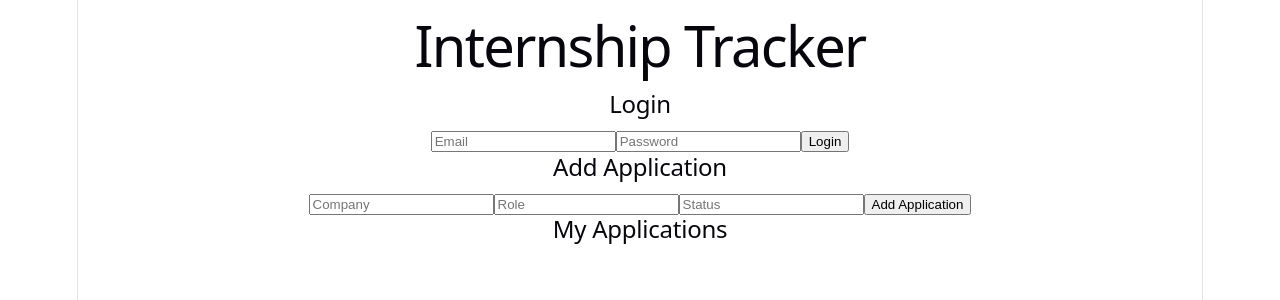
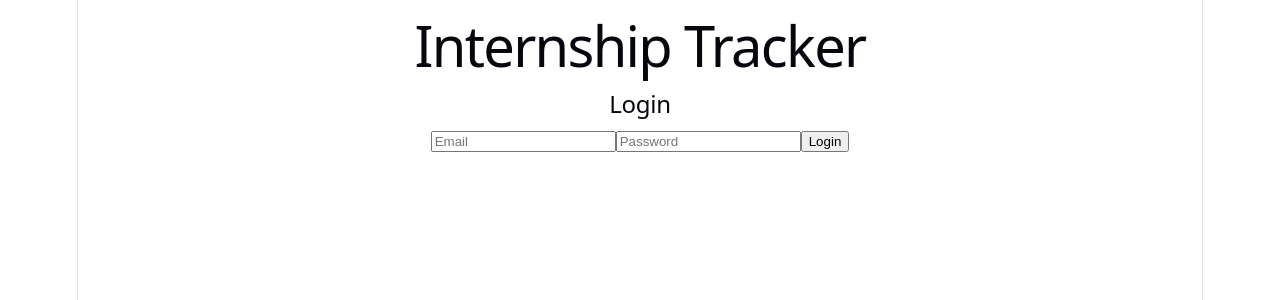
Before and after one commit to karl-bucad/internship-tracker-frontend, a React (Vite) app: page / in a window 1280 px wide. Shown: the top 300 px of the page. Built offline with nearby package versions, Linux system fonts and the light colour scheme.

Commit message:
Improve login state and persist session

```diff
--- a/src/App.jsx
+++ b/src/App.jsx
@@ -1,4 +1,4 @@
-import { useState } from "react"
+import { useState, useEffect } from "react"
 
 function App() {
   const [email, setEmail] = useState("")
@@ -9,6 +9,16 @@ function App() {
   const [role, setRole] = useState("")
   const [status, setStatus] = useState("")
   const [editingId, setEditingId] = useState(null)
+  const [isLoggedIn, setIsLoggedIn] = useState(false)
+
+  useEffect(() => {
+    const token = localStorage.getItem("token")
+
+    if (token) {
+      setIsLoggedIn(true)
+      fetchApplications()
+    }
+  }, [])
 
   async function handleLogin(event) {
     event.preventDefault()
@@ -29,6 +39,8 @@ function App() {
     const data = await response.json()
 
     localStorage.setItem("token", data.access_token)
+
+    setIsLoggedIn(true)
 
     fetchApplications()
   }
@@ -135,6 +147,8 @@ function App() {
         <button type="submit">Login</button>
       </form>
 
+      {isLoggedIn && (
+        <>
           <h2>Add Application</h2>
 
           <form onSubmit={editingId ? handleUpdateApplication : handleAddApplication}>
@@ -188,6 +202,8 @@ function App() {
               </button>
             </div>
           ))}
+        </>
+      )}
     </div>
   )
 }
```
Lines whose indentation alone changed are shown as unchanged.
